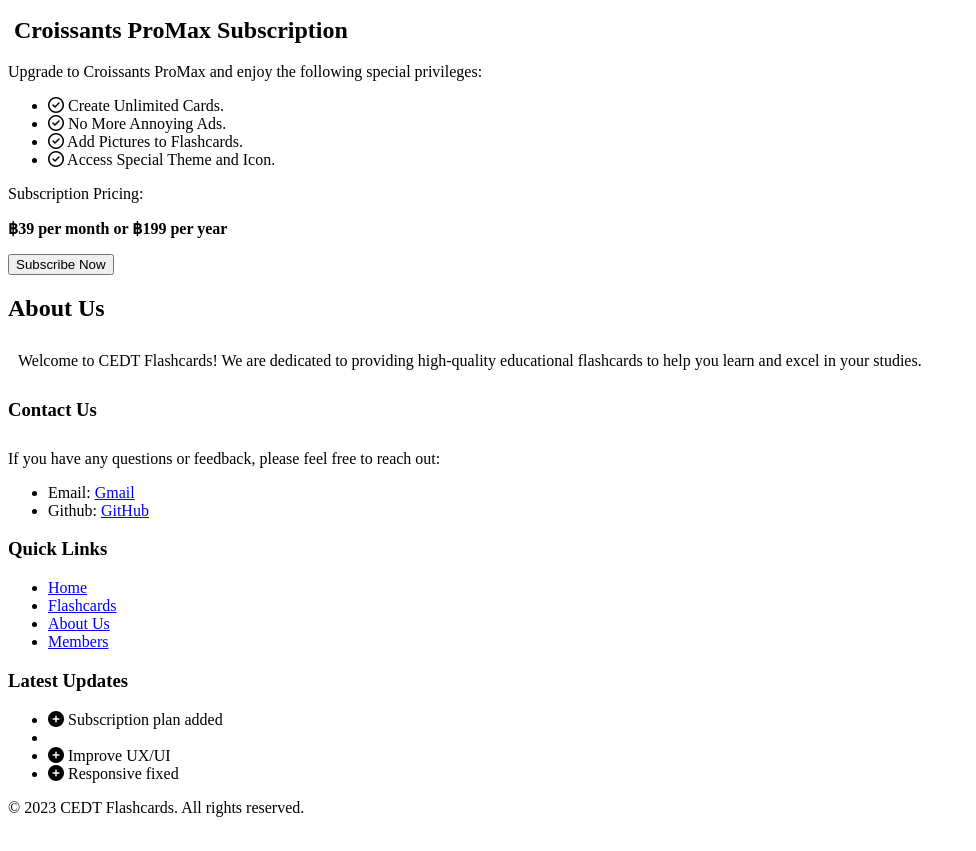
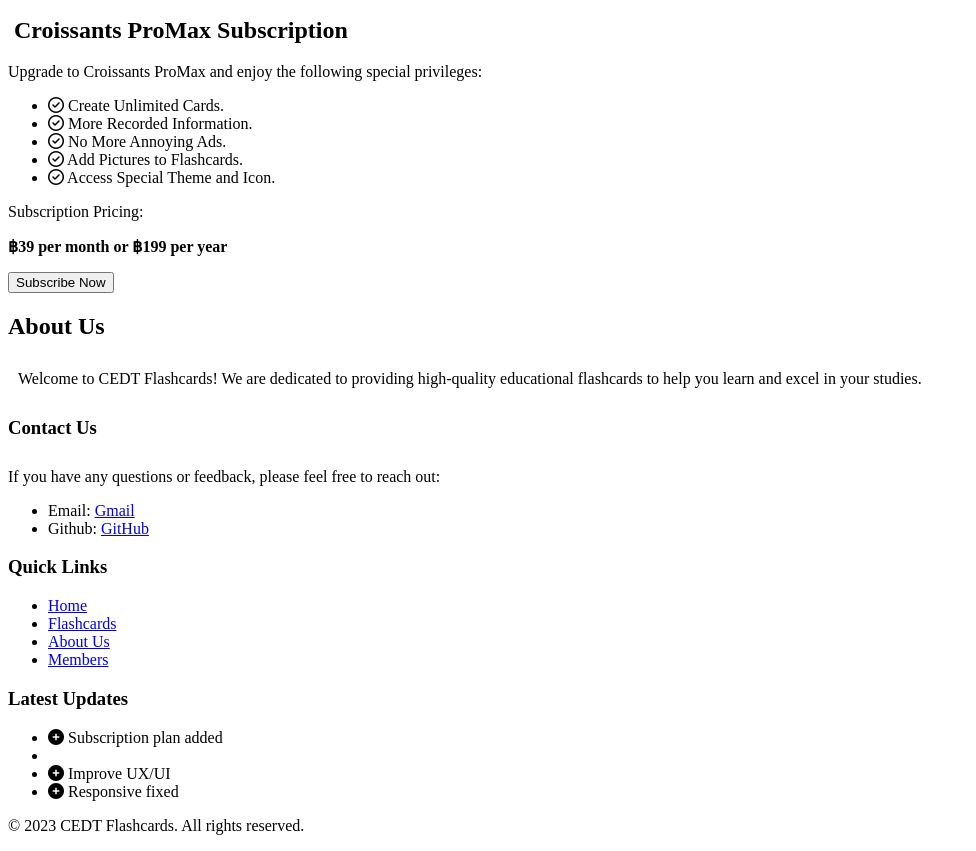
Before and after one commit to VizKey01/CEDTFlashcard, a website: page frontend/public/index.html in a window 1280 px wide. Shown: the part 1790-2641 px from the top of the page, without its empty margins (0-976 px from the left). Drawn offline with nearby package versions, Linux system fonts and the light colour scheme; no server answers; some icons are missing.

Commit message:
Update index.html

```diff
--- a/frontend/public/index.html
+++ b/frontend/public/index.html
@@ -231,9 +231,11 @@
               <p>Upgrade to Croissants ProMax and enjoy the following special privileges:</p>
               <ul>
                   <li><i class="fa-regular fa-circle-check"></i> Create Unlimited Cards.</li>
+                  <li><i class="fa-regular fa-circle-check"></i> More Recorded Information.</li>
                   <li><i class="fa-regular fa-circle-check"></i> No More Annoying Ads.</li>
                   <li><i class="fa-regular fa-circle-check"></i> Add Pictures to Flashcards.</li>
                   <li><i class="fa-regular fa-circle-check"></i> Access Special Theme and Icon.</li>
+
               </ul>
               <p>Subscription Pricing:</p>
               <p><strong>฿39 per month or ฿199 per year</strong></p>
```
